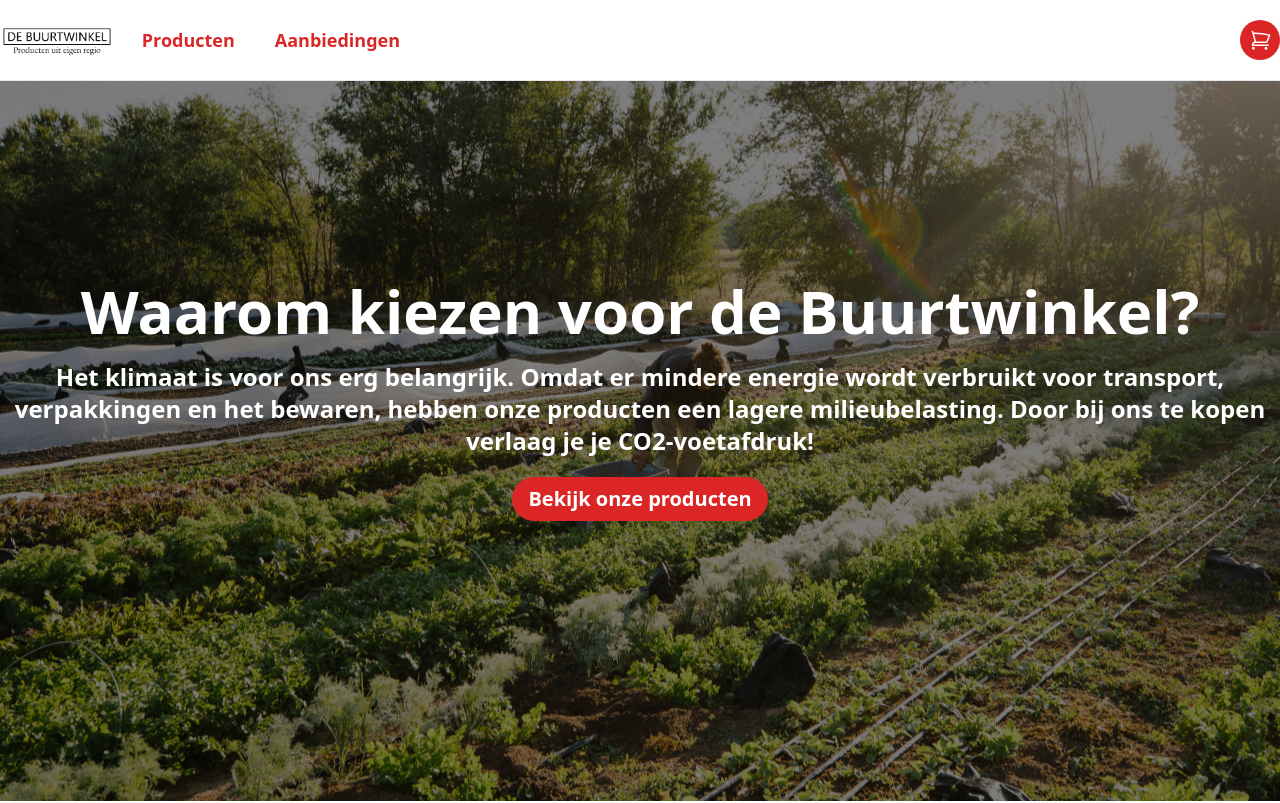
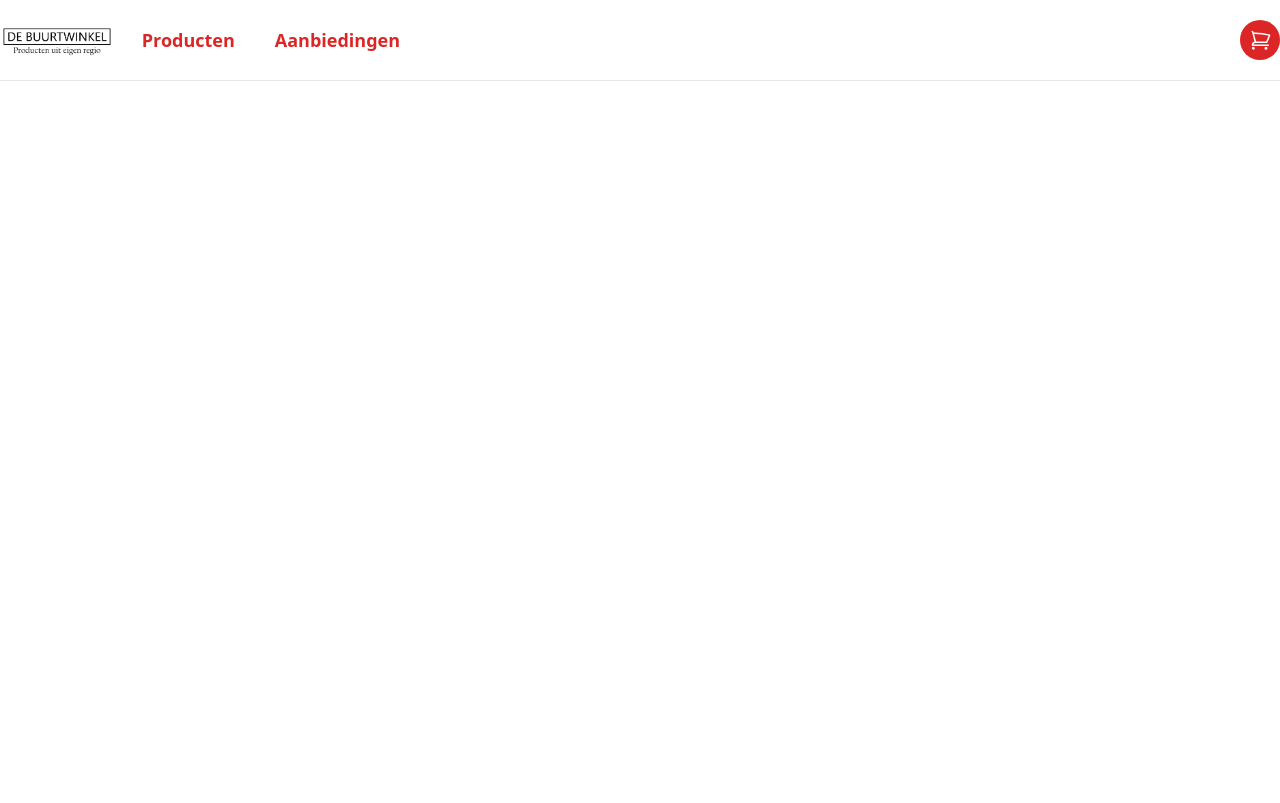
Before and after one commit to timkleijn/webshop, a React (Vite) app: page / in a window 1280 px wide. Shown: the top 803 px of the page. Built offline with nearby package versions, Linux system fonts and the light colour scheme.

Commit message:
Change routing

```diff
--- a/src/App.jsx
+++ b/src/App.jsx
@@ -16,7 +16,7 @@ function App() {
       <Router>
         <Navbar />
         <Routes>
-          <Route path='/' element={<Shop />} />
+          <Route path='/webshop' element={<Shop />} />
 
           <Route path='/cart' element={<Cart />} />
         </Routes>
```
Also changed, not shown: 1 other file (tests, documents, lock files or other folders).
